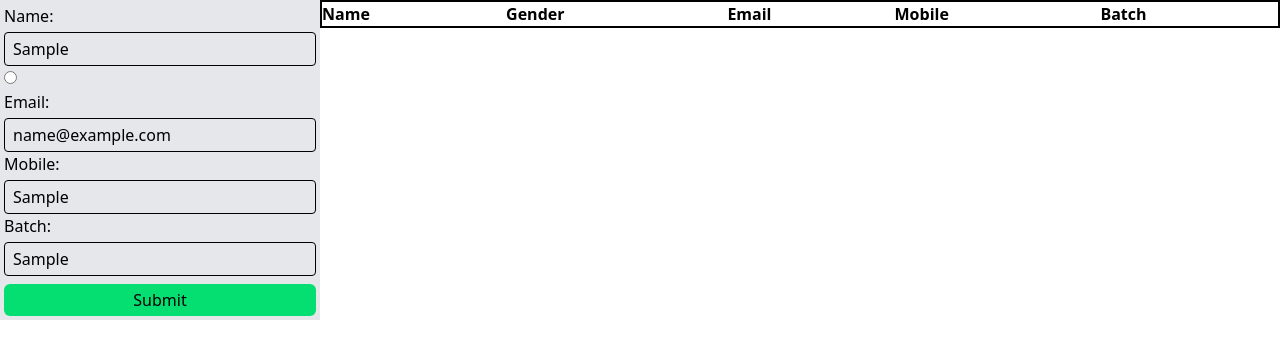
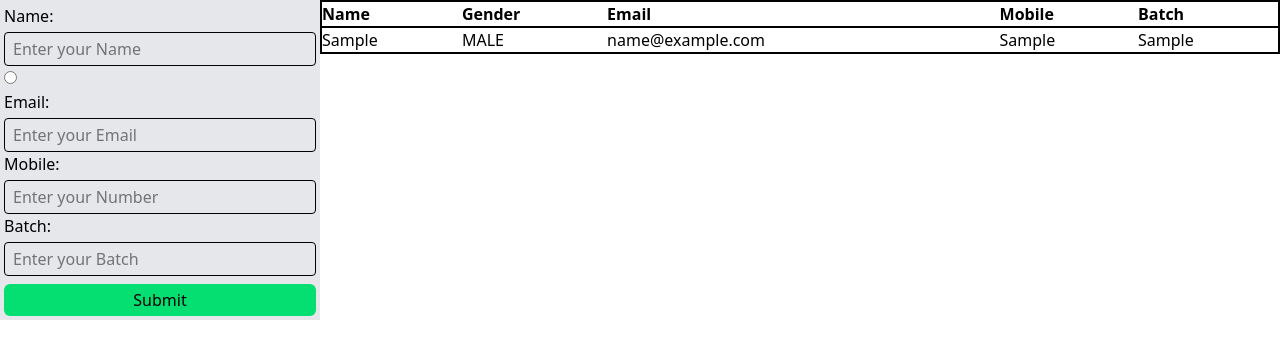
Before and after one commit to sanjeev018/CRUD-Application-Props-, a React (Vite) app: page / in a window 1280 px wide. Both pictures are taken after typing "Sample", "name@example.com", "Sample", "Sample" into the empty fields and a click on the button "Submit". Shown: the top 358 px of the page. Built offline with nearby package versions, Linux system fonts and the light colour scheme.

Commit message:
some changes in this code

```diff
--- a/src/components/Student.tsx
+++ b/src/components/Student.tsx
@@ -1,71 +1,51 @@
 import react , { useState } from 'react'
 import StudentForm from './StudentForm';
+import StudentTable from './StudentTable';
 
 interface Student {
   name: string;
   email: string;
   mobile: string;
   batch: string;
+  gender: string;
+  id: string;
 }
 
 const Student = () => {
 
   const [students, setStudents] = useState<Student[]>([])
 
-  // const resetForm = () => {
-  //   setName('')
-  //   setEmail('')
-  //   setMobile('')
-  //   setBatch('')
-  // }
+const handleSubmit = (values:any, resetForm) => {
+  const {name, email, mobile, batch} = values
 
-const handleSubmit = (values:any) => {
   console.log( "values",values)
-// const data = {
-//   name,
-//   email,
-//   mobile,
-//   batch,
-//   gender:"MALE",
-//   id: `${name}-${mobile}`
-// };
-// setStudents([...students])
-// resetForm()
 
-// console.log(data)
+const data = {
+  name,
+  email,
+  mobile,
+  batch,
+  gender:"MALE",
+  id: `${name}-${mobile}`
+};
+
+console.log(data, "data")
+setStudents([...students , data],)
+resetForm()
 }
 
   return (
-    <div className='flex'>
+    <div className='w-full'>
       {/* Student Data */}
+      <div className='flex'>
+      <div>
      <StudentForm handleSubmit={handleSubmit} />
+     </div>
+     <div className='grow'>
         {/* Student Table */}
-        <div className='grow'>
-<table width="100%" style={{borderCollapse: "collapse"}}>
-  <thead className='border-2'>
-    <tr>
-    <th align='left'> Name </th>
-    <th align='left'> Gender </th>
-    <th align='left'> Email </th>
-    <th align='left'> Mobile </th>
-    <th align='left'> Batch </th>
-    </tr>
-  </thead>
-  <tbody className='border-2'>
-    {students?.map((student: any, index:any)=> {
-      return (
-        <tr key={index}>
-           <td>{student?.name}</td>
-           <td>{student?.gender}</td>
-           <td>{student?.email}</td>
-           <td>{student?.mobile}</td>
-           <td>{student?.batch}</td>
-         </tr>
-      )
-    })}
-  </tbody>
-</table>
-        </div>
+     <StudentTable students={students}/>
+     </div>
+     </div>
     </div>
   )
 }
--- a/src/components/StudentForm.tsx
+++ b/src/components/StudentForm.tsx
@@ -8,13 +8,22 @@ interface Student {
     batch: string;
   }
 
+interface StudentFormProps {
+  handleSubmit:(student:Student) => void;
+}
 
-
-const StudentForm = ({handleSubmit}) => {
+const StudentForm : React.FC<StudentFormProps> = ({handleSubmit}) => {
      const [name , setName] = useState<string>("")
       const [email , setEmail] = useState<string>("")
       const [mobile , setMobile] = useState<string>("")
       const [batch , setBatch] = useState<string>("")
+
+    const resetForm = () => {
+    setName('')
+    setEmail('')
+    setMobile('')
+    setBatch('')
+  }
 
   return (
     <div>
@@ -56,7 +65,15 @@ const StudentForm = ({handleSubmit}) => {
             value={batch}
             onChange={(e)=> setBatch(e.target.value)}
             />
-            <button type='submit' onClick={handleSubmit} className='bg-green-400 py-1 rounded-md w-full mt-2 cursor-pointer'>Submit</button>
+            <button type='submit' onClick={()=> handleSubmit(
+              {
+              name,
+              email,
+              mobile,
+              batch,
+            },
+            resetForm
+            )} className='bg-green-400 py-1 rounded-md w-full mt-2 cursor-pointer'>Submit</button>
         </div>
     </div>
   )
--- a/src/components/StudentTable.tsx
+++ b/src/components/StudentTable.tsx
@@ -1,9 +1,46 @@
 import React from 'react'
 
-const StudentTable = () => {
+interface Student {
+  name: string;
+  gender: string;
+  email: string;
+  mobile: string;
+  batch: string;
+}
+
+interface StudentTableProps {
+  students: Student[]; // Define students as an array of Student objects
+}
+
+const StudentTable: React.FC<StudentTableProps> = ({students}) => {
   return (
     <div>
-
+         <div className=''>
+<table width="100%" style={{borderCollapse: "collapse"}}>
+  <thead className='border-2'>
+    <tr>
+    <th align='left'> Name </th>
+    <th align='left'> Gender </th>
+    <th align='left'> Email </th>
+    <th align='left'> Mobile </th>
+    <th align='left'> Batch </th>
+    </tr>
+  </thead>
+  <tbody className='border-2'>
+    {students?.map((student: any, index:any)=> {
+      return (
+        <tr key={index}>
+           <td>{student?.name}</td>
+           <td>{student?.gender}</td>
+           <td>{student?.email}</td>
+           <td>{student?.mobile}</td>
+           <td>{student?.batch}</td>
+         </tr>
+      )
+    })}
+  </tbody>
+</table>
+        </div>
     </div>
   )
 }
```
